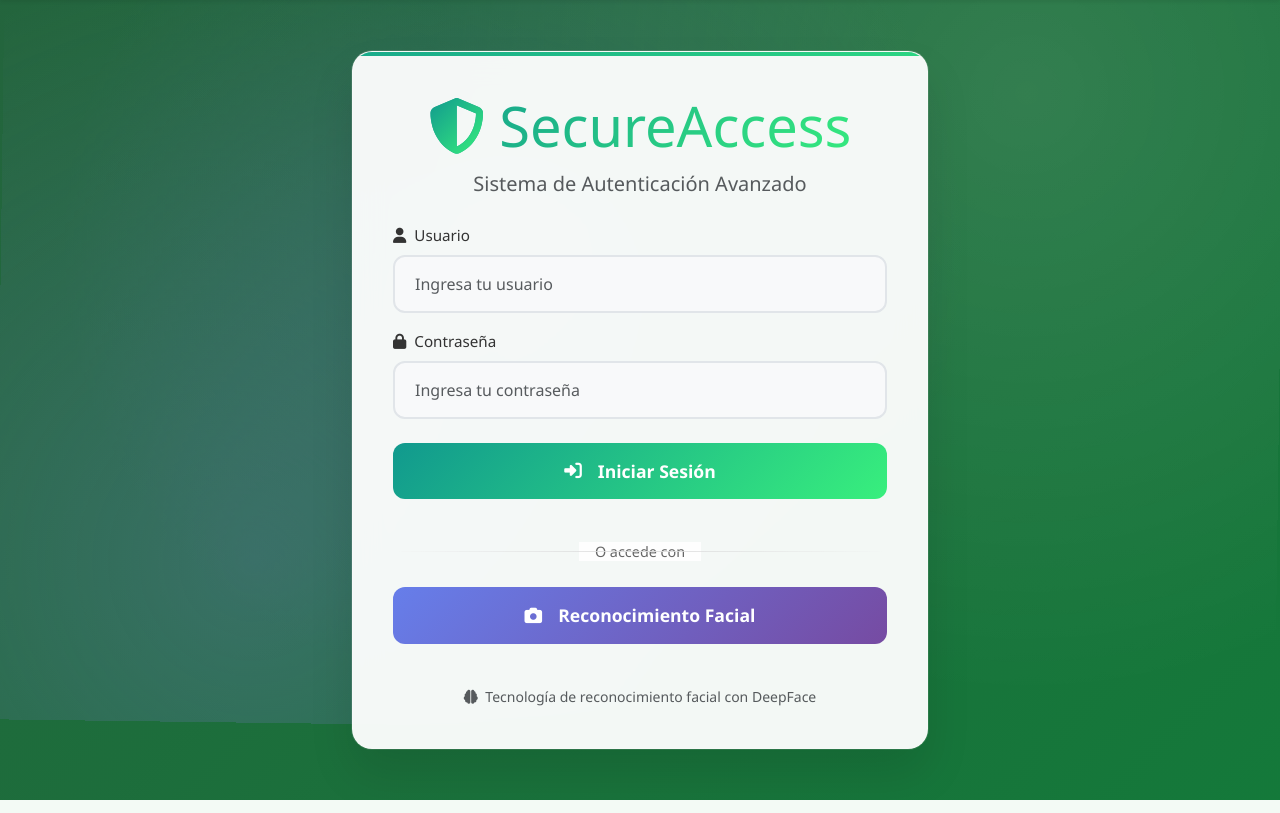
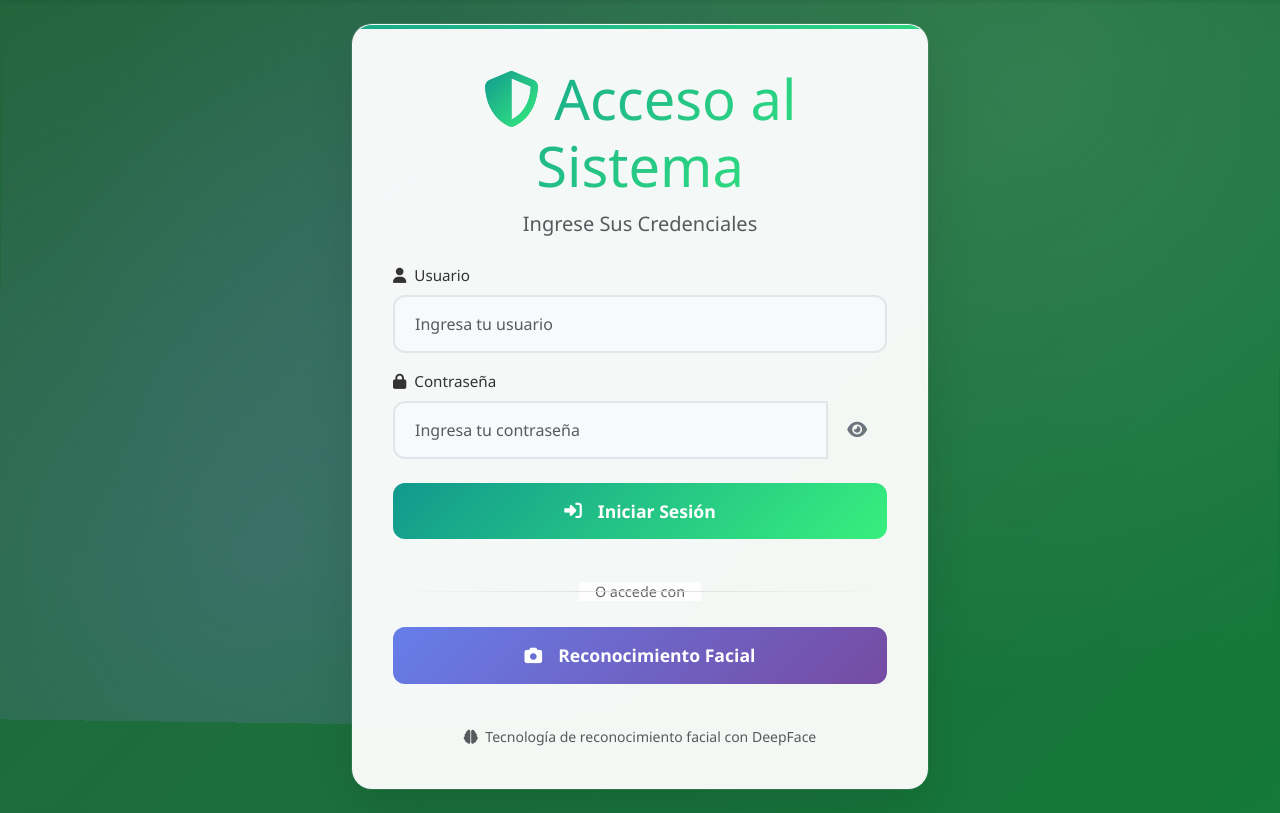
Before and after one commit to Yusurus/Plantas-Medicinales-Ancash, a Flask app: page /login in a window 1280 px wide. Shown: the part 57-870 px from the top of the page. Run offline with Flask 3, Linux system fonts and the light colour scheme; some libraries are stand-ins or nearby versions.

Commit message:
Add password visibility toggle to login form and update UI text

```diff
--- a/static/js/Login/TraditionalLogin.js
+++ b/static/js/Login/TraditionalLogin.js
@@ -137,3 +137,14 @@ class TraditionalLogin {
 
     }
 }
+document.addEventListener('DOMContentLoaded', function () {
+    const passwordInput = document.getElementById('password');
+    const toggleBtn = document.getElementById('togglePassword');
+    const toggleIcon = document.getElementById('togglePasswordIcon');
+    toggleBtn.addEventListener('click', function () {
+        const type = passwordInput.type === 'password' ? 'text' : 'password';
+        passwordInput.type = type;
+        toggleIcon.classList.toggle('fa-eye');
+        toggleIcon.classList.toggle('fa-eye-slash');
+    });
+});
--- a/templates/login.html
+++ b/templates/login.html
@@ -22,9 +22,9 @@
                 <div class="login-container">
                     <div class="logo text-center mb-4">
                         <h1 class="display-4 fw-light">
-                            <i class="fas fa-shield-alt"></i> SecureAccess
+                            <i class="fas fa-shield-alt"></i> Acceso al Sistema
                         </h1>
-                        <p class="lead text-muted">Sistema de Autenticación Avanzado</p>
+                        <p class="lead text-muted">Ingrese Sus Credenciales</p>
                     </div>
 
                     <div id="statusMessage" class="status-message"></div>
@@ -41,7 +41,12 @@
                             <label for="password" class="form-label">
                                 <i class="fas fa-lock me-2"></i>Contraseña
                             </label>
-                            <input type="password" id="password" name="password" class="form-control" required placeholder="Ingresa tu contraseña">
+                            <div class="input-group">
+                                <input type="password" id="password" name="password" class="form-control" required placeholder="Ingresa tu contraseña">
+                                <button type="button" class="btn btn-outline-secondary" id="togglePassword" tabindex="-1">
+                                    <i class="fas fa-eye" id="togglePasswordIcon"></i>
+                                </button>
+                            </div>
                         </div>
 
                         <button type="submit" class="btn btn-primary w-100 mb-3">
```
